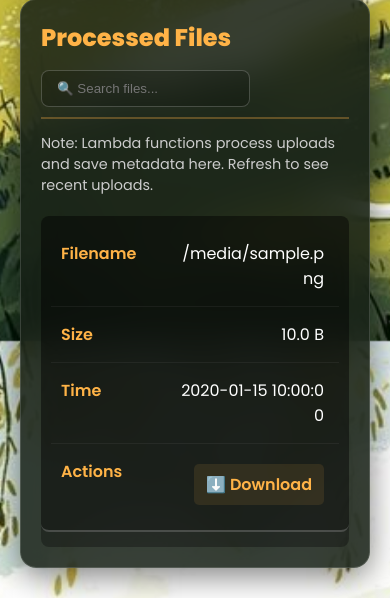
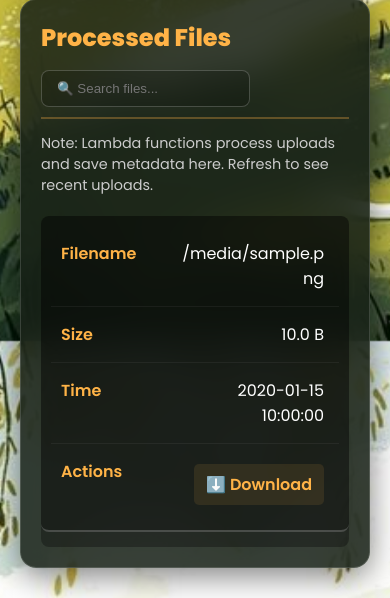
Before and after one commit to Dibyaranjan27/serverless-cloud-file-manager, a Flask app: template app/templates/index.html in a window 390 px wide. Shown: the part 503-1101 px from the top of the page. Run offline with Flask 3, Linux system fonts and the light colour scheme; the template is opened without the code that fills it: most values are stand-ins (such as "Sample title", 1, 10 or a date in 2020).

Commit message:
UI/Docs: Fix mobile word break, add real AWS instructions and update dashboard screenshot

```diff
--- a/app/static/style.css
+++ b/app/static/style.css
@@ -243,7 +243,8 @@ tr:hover {
         text-align: right;
         min-height: 40px; /* Ensure there's space */
         white-space: normal;
-        word-break: break-all;
+        overflow-wrap: anywhere;
+        word-break: normal;
     }
 
     td:last-child {
```
Also changed, not shown: README.md, 1 other file.
